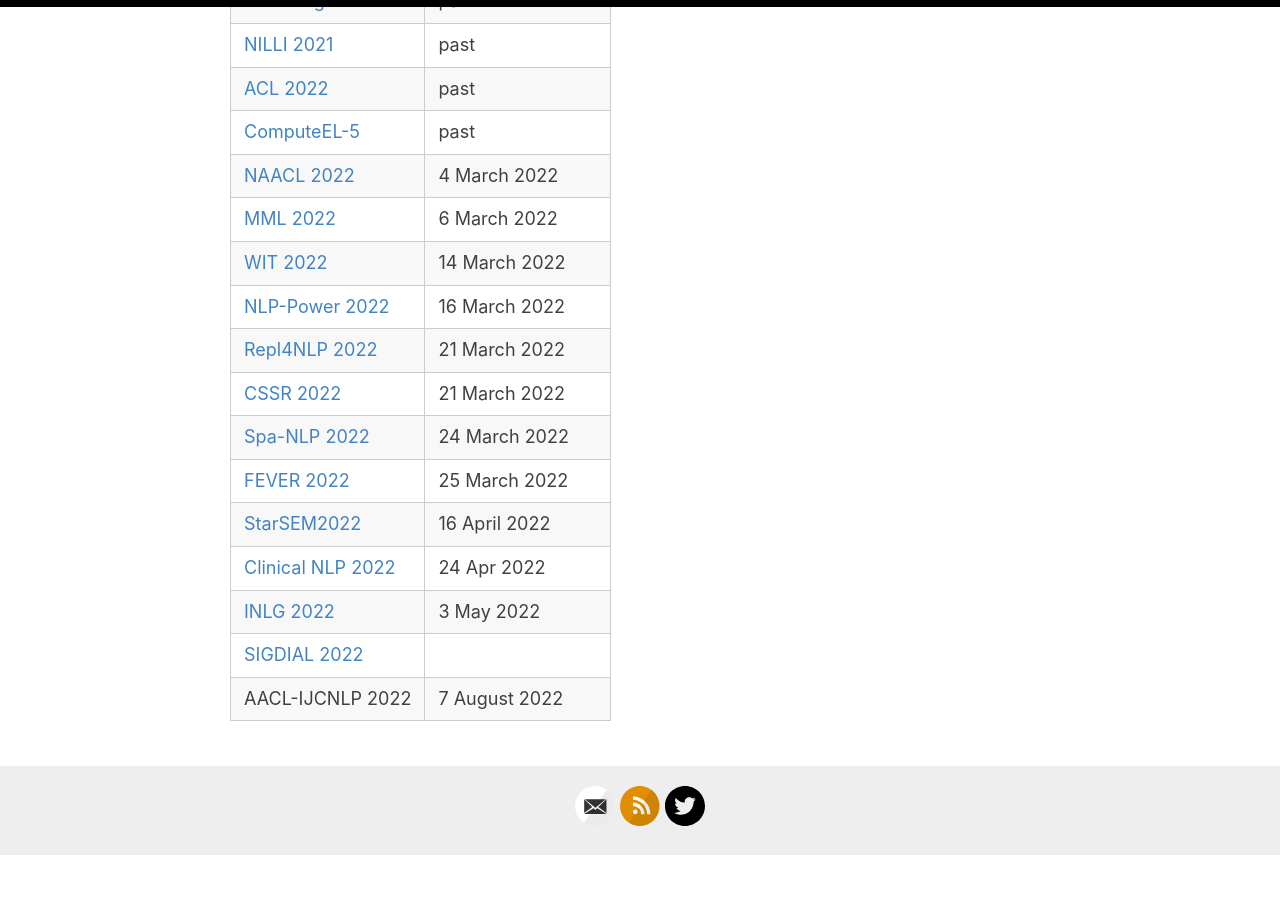
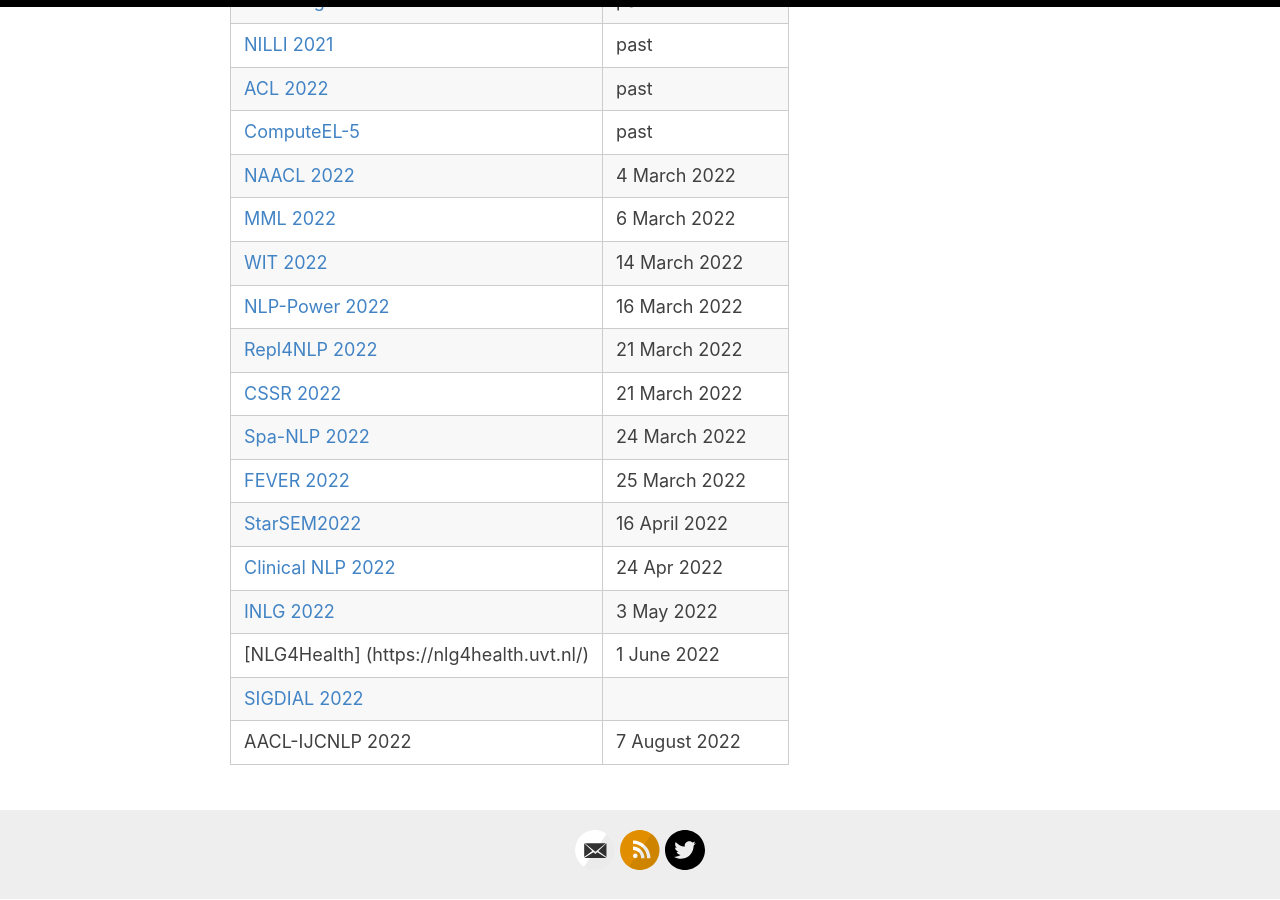
Before and after one commit to amitmerchant1990/reverie, a Jekyll site: the page built from dates.md, in a window 1280 px wide and 900 px high, scrolled down 1788 px. Built offline with Jekyll 4.4.1, drawn with Linux system fonts in a browser that asks for light colours; before the commit the page ends 2644 px from its top, so only the background shows below that.

Commit message:
Update dates.md
Add NLG4Health workshop (https://nlg4health.uvt.nl/), with commit date of 1 June

```diff
--- a/dates.md
+++ b/dates.md
@@ -58,5 +58,6 @@
 | [StarSEM2022](https://sites.google.com/view/starsem2022/) | 16 April 2022 |
 | [Clinical NLP 2022](https://clinical-nlp.github.io/2022/) | 24 Apr 2022 |
 | [INLG 2022](https://inlgmeeting.github.io) | 3 May 2022 |
+| [NLG4Health] (https://nlg4health.uvt.nl/) | 1 June 2022 |
 | [SIGDIAL 2022](https://2022.sigdial.org/) | |
 | AACL-IJCNLP 2022 | 7 August 2022 |
```
